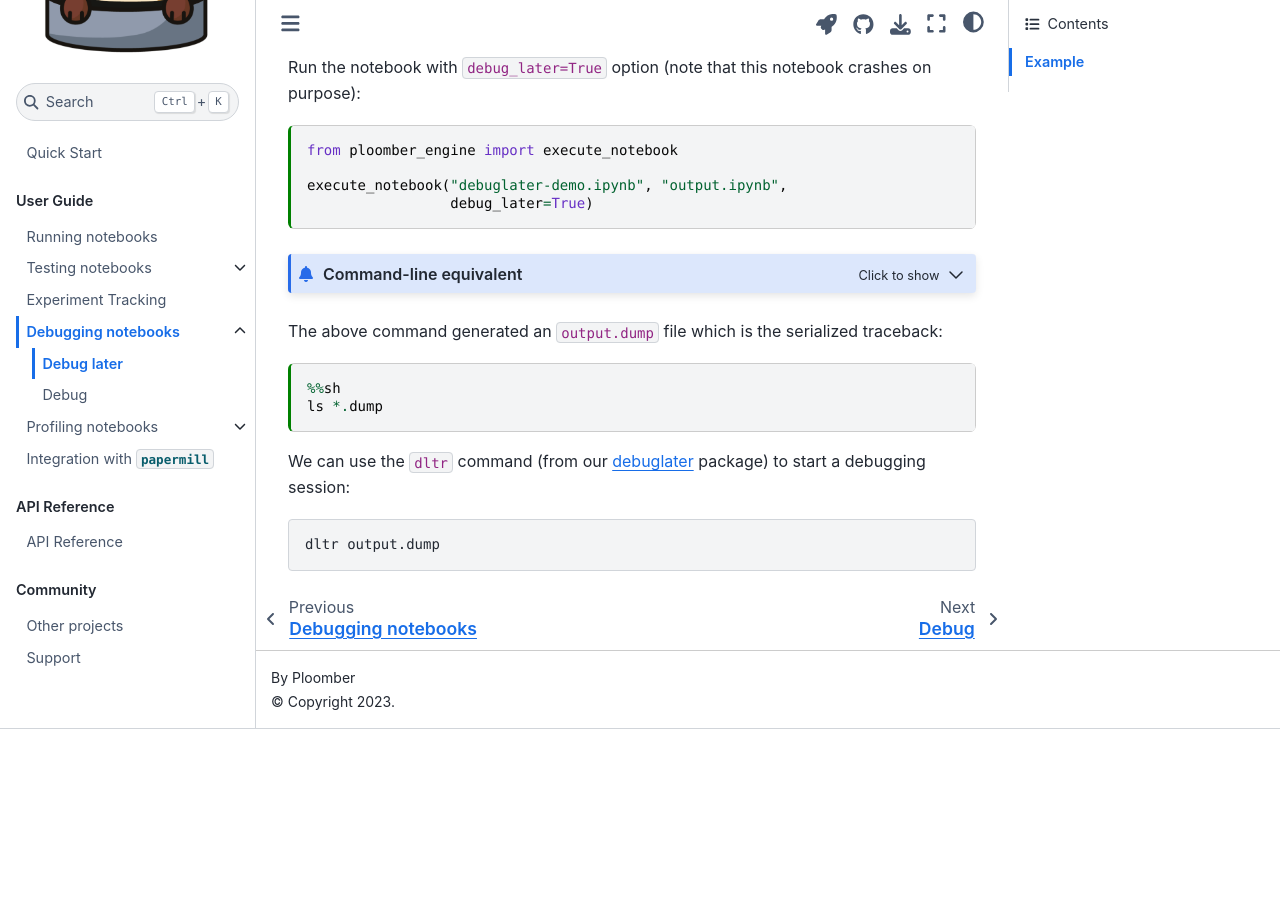
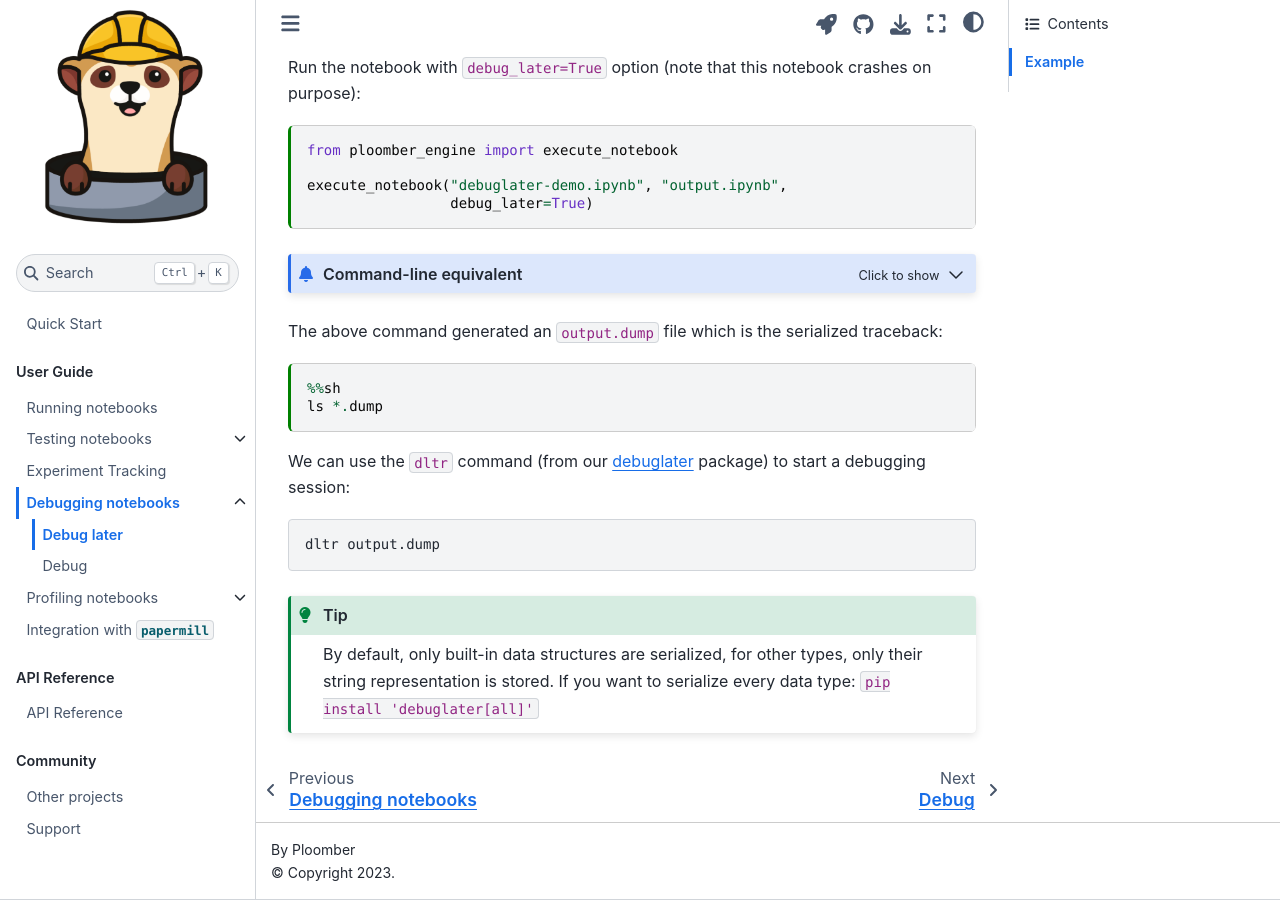
Before and after one commit to ploomber/ploomber-engine, a Jupyter Book: the page built from doc/user-guide/debugging/debuglater.md, in a window 1280 px wide and 900 px high, scrolled down 724 px. Built offline with Jupyter Book 1.0.4 settings and Sphinx 7.4.7 and the Sphinx Book theme 1.1.4, drawn with Linux system fonts in a browser that asks for light colours; before the commit the page ends 1453 px from its top, so only the background shows below that.

Commit message:
adds note on serialization

````diff
--- a/doc/user-guide/debugging/debuglater.md
+++ b/doc/user-guide/debugging/debuglater.md
@@ -67,3 +67,8 @@
 ```sh
 dltr output.dump
 ```
+
+
+```{tip}
+By default, only built-in data structures are serialized, for other types, only their string representation is stored. If you want to serialize every data type: `pip install 'debuglater[all]'`
+```
````
